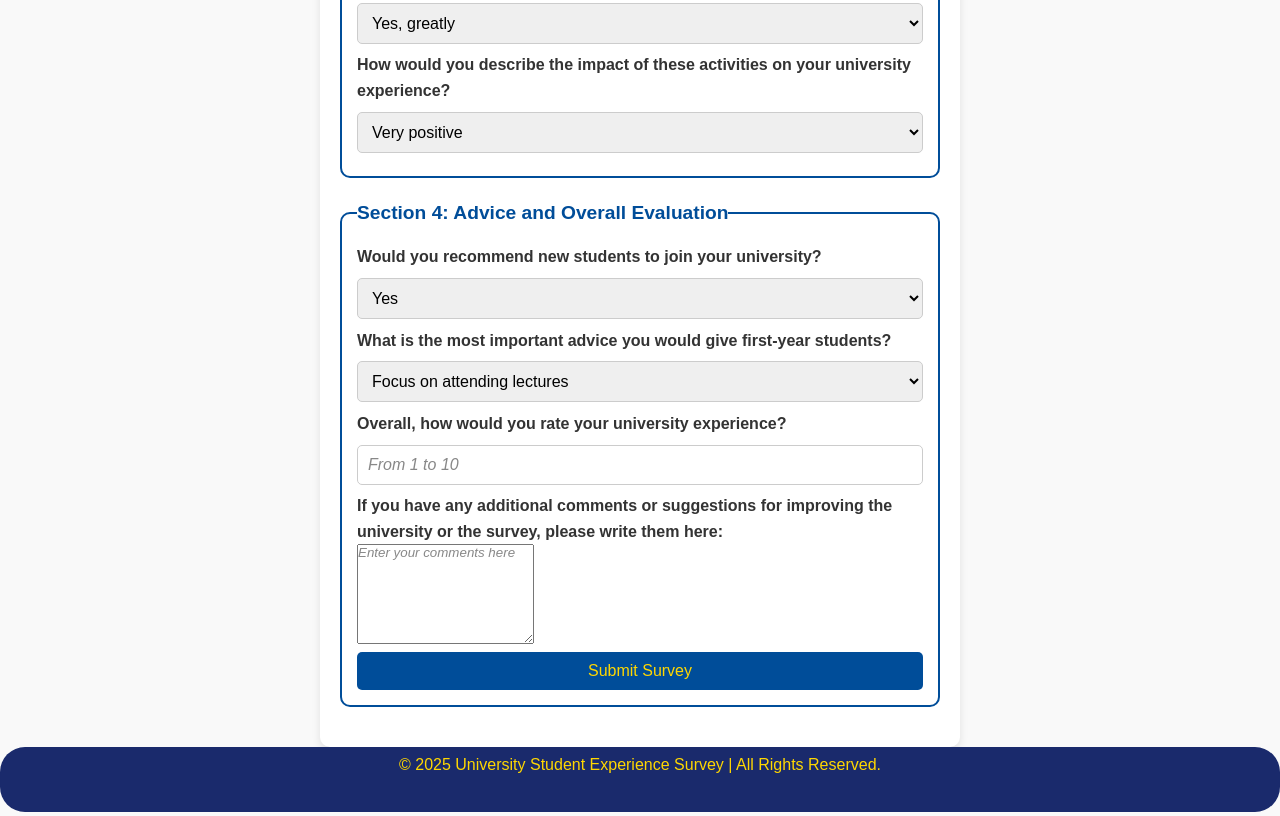
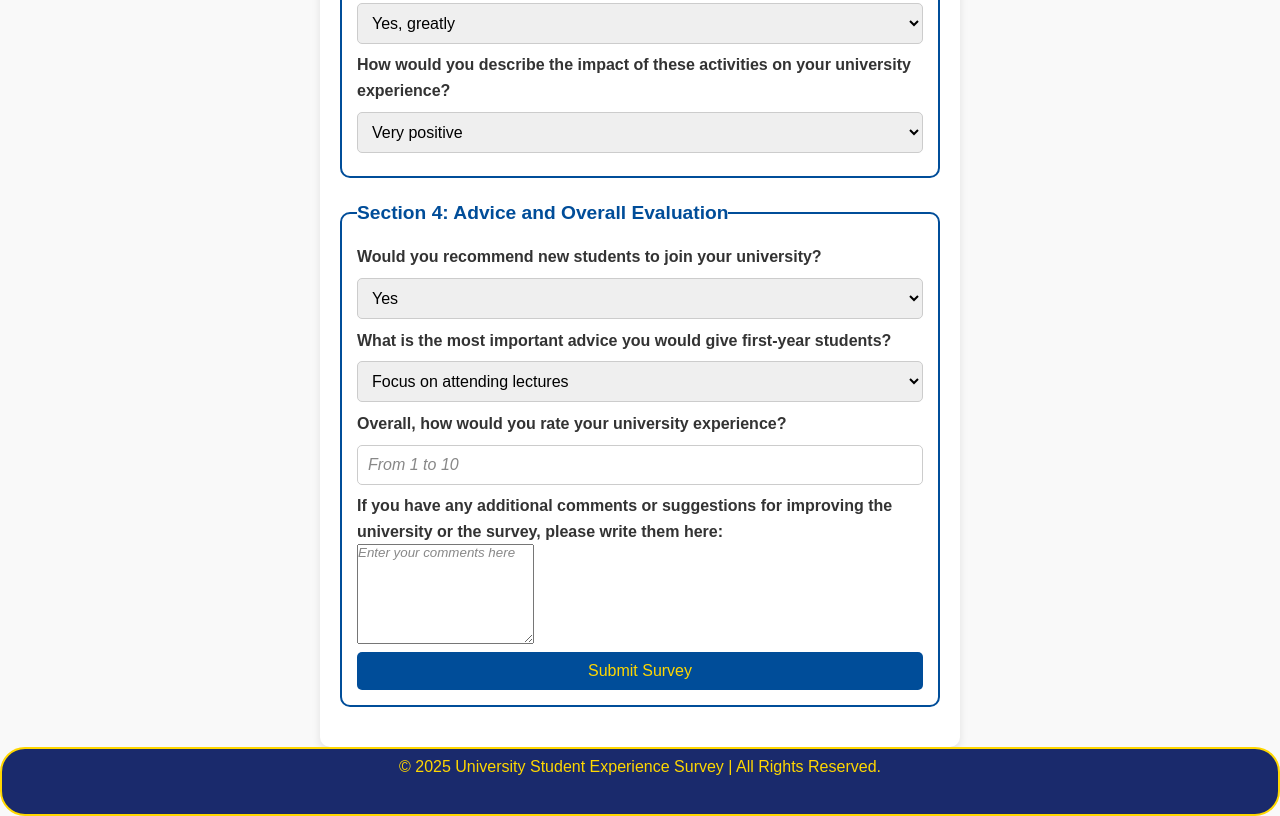
Before and after one commit to MohannadAlmageedi/CampuRate, a plain HTML site: page views/form.html in a window 1280 px wide. Shown: the part 2432-3248 px from the top of the page. Drawn offline with Linux system fonts and the light colour scheme.

Commit message:
Update styles.css

```diff
--- a/assets/css/styles.css
+++ b/assets/css/styles.css
@@ -5,7 +5,6 @@
     font-family: 'Arial', sans-serif;
     direction: ltr;
 }
-
 
 body {
     background-color: #f9f9f9;
@@ -16,8 +15,6 @@ body {
 .container {
     width: 50%;
     margin: 0 auto;
-
-
 }
 
 .header {
@@ -31,7 +28,6 @@ body {
     border-radius: 25px;
 }
 
-
 h2 {
     color: #004d99;
     text-align: center;
@@ -43,7 +39,6 @@ p {
     margin-bottom: 30px;
 }
 
-/* Form styling */
 form {
     background-color: #fff;
     padding: 20px;
@@ -64,7 +59,6 @@ legend {
     color: #004d99;
 }
 
-/* Input Fields */
 input[type="text"],
 input[type="number"],
 input[type="email"],
@@ -88,21 +82,18 @@ textarea {
     min-height: 100px;
 }
 
-/* Placeholder styling */
 input::placeholder,
 textarea::placeholder {
     color: #888;
     font-style: italic;
 }
 
-/* Labels */
 label {
     font-weight: bold;
     display: block;
     margin-bottom: 5px;
 }
 
-/* Buttons */
 button[type="submit"] {
     background-color: #004d99;
     color: gold;
@@ -118,7 +109,6 @@ button[type="submit"] {
 button[type="submit"]:hover {
     background-color: #003366;
 }
-
 
 @media (max-width: 768px) {
     .container {
@@ -139,7 +129,6 @@ button[type="submit"]:hover {
 }
 
 @media (max-width: 480px) {
-
     label,
     input,
     select,
@@ -157,43 +146,26 @@ button[type="submit"]:hover {
     }
 }
 
-/* Footer */
 footer {
-
     background-color: #1a2a6c;
     color: gold;
-
     text-align: center;
-    border 2px solid gold;
+    border: 2px solid gold;
     padding: 5px;
     border-radius: 25px;
-
-
 }
 
 footer p {
     font-size: 1rem;
-
 }
 
-
-
-
-
-
-/* Style checkboxes with text next to them */
 div input[type="checkbox"] {
     margin-right: 10px;
-    /* Add space between checkbox and text */
     vertical-align: middle;
-    /* Align checkbox vertically with text */
 }
 
 div label {
     display: inline-block;
-    /* Ensure the label is inline with the checkbox */
     vertical-align: middle;
-    /* Align text vertically with the checkbox */
     margin: 0;
-    /* Remove extra margins if present */
 }
```
